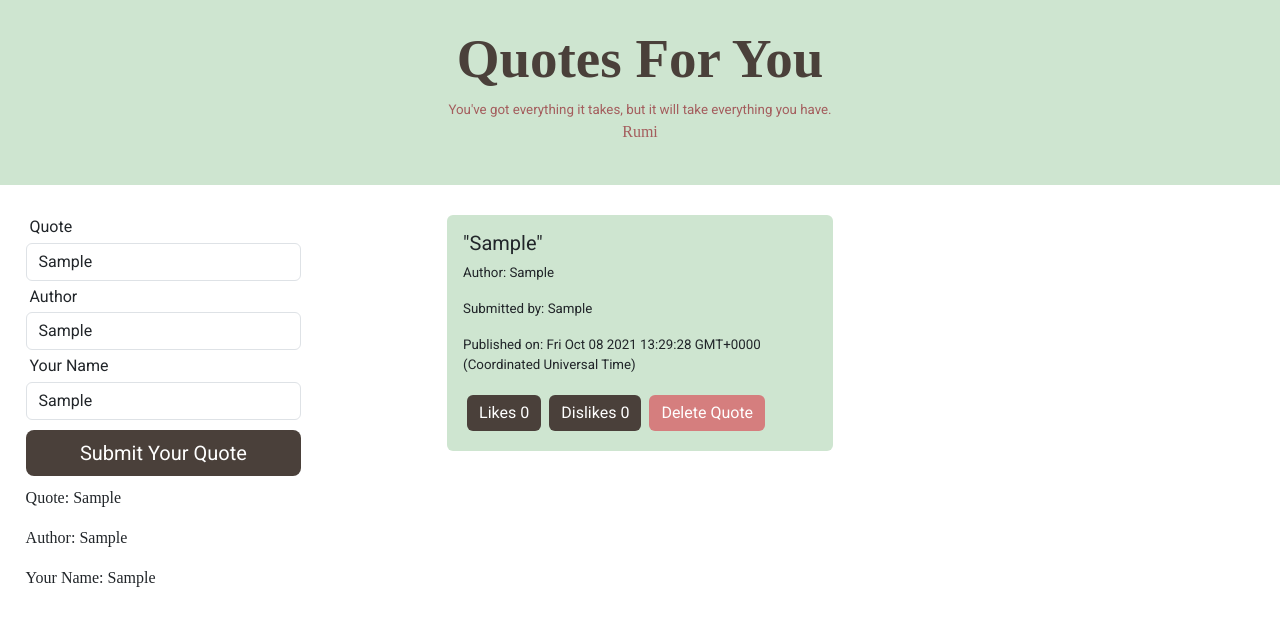
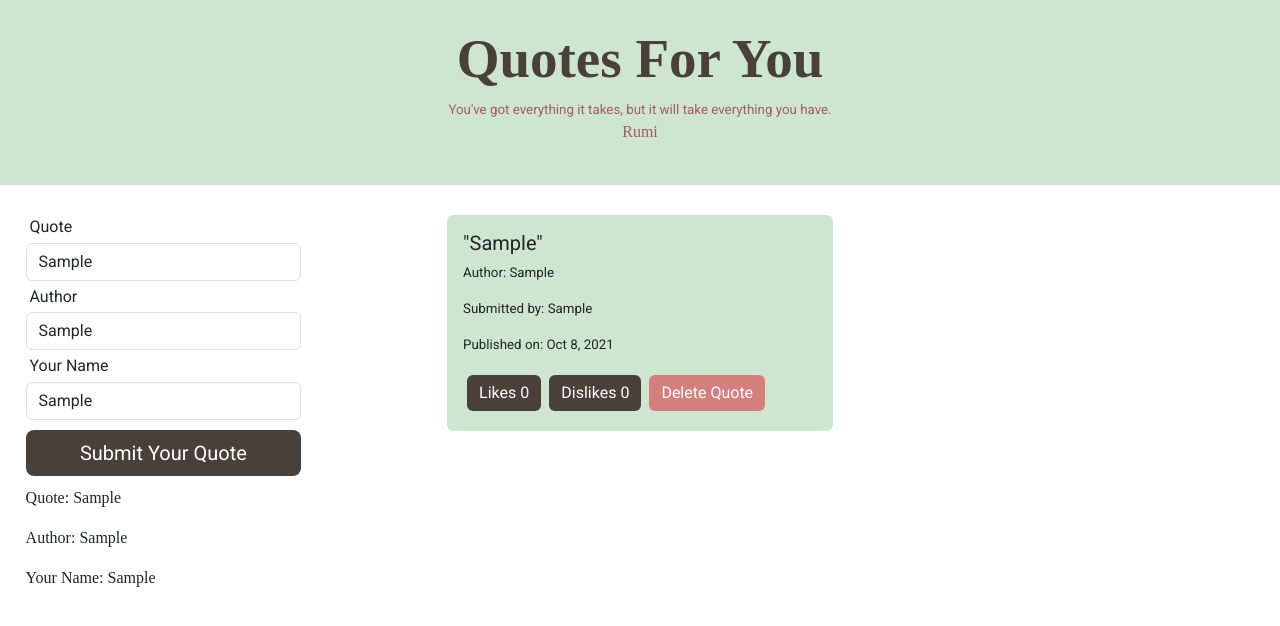
Before and after one commit to MwitaChacha/quotes-for-you, an Angular app: page / in a window 1280 px wide. Both pictures are taken after typing "Sample", "Sample", "Sample" into the empty fields and a click on the button "Submit Your Quote". Shown: the top 626 px of the page. Built offline with nearby package versions, Linux system fonts and the light colour scheme; a web font is replaced by a local one.

Commit message:
Adding data pipe

```diff
--- a/src/app/quote-form/quote-form.component.html
+++ b/src/app/quote-form/quote-form.component.html
@@ -25,7 +25,7 @@
               <h5 class="card-title"><span> "{{quote.quoteMessage}}" </span></h5>
               <p class="card-text">Author:<span> {{quote.quoteAuthor}} </span></p>
               <p class="card-text">Submitted by: <span> {{quote.quoteUser}} </span></p>
-              <p>Published on: {{quote.published}}</p>
+              <p>Published on: {{quote.published|date}}</p>
               <button (click)="onLike()" class="btn btn-primary m-1 like-button" type="submit">Likes {{quote.likes}}</button>
               <button (click)="onDislike()" class="btn btn-primary m-1 dislike-button" type="submit">Dislikes {{quote.dislikes}}</button>
               <button (click)="quoteDelete()" class="btn btn-primary m-1 delete-button" type="submit">Delete
```
